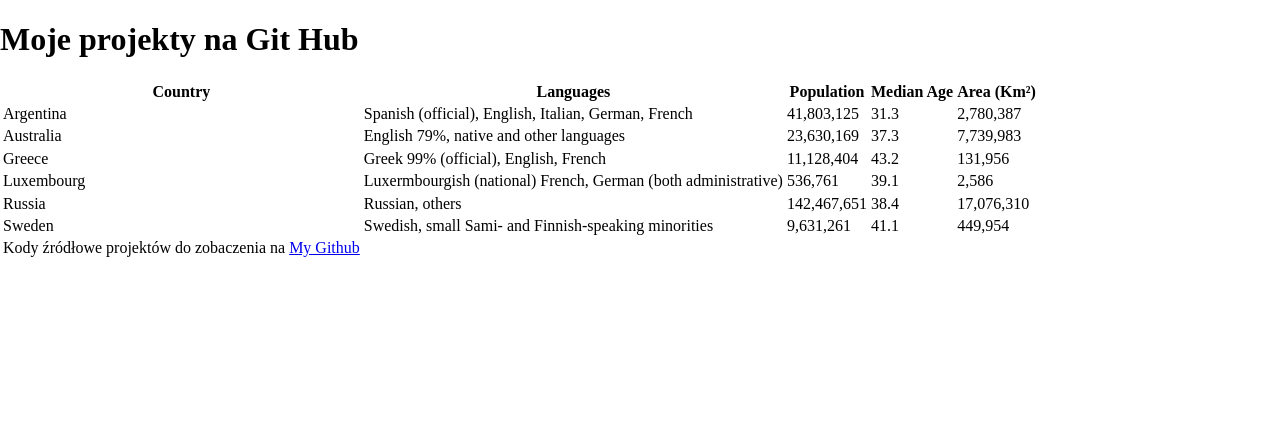
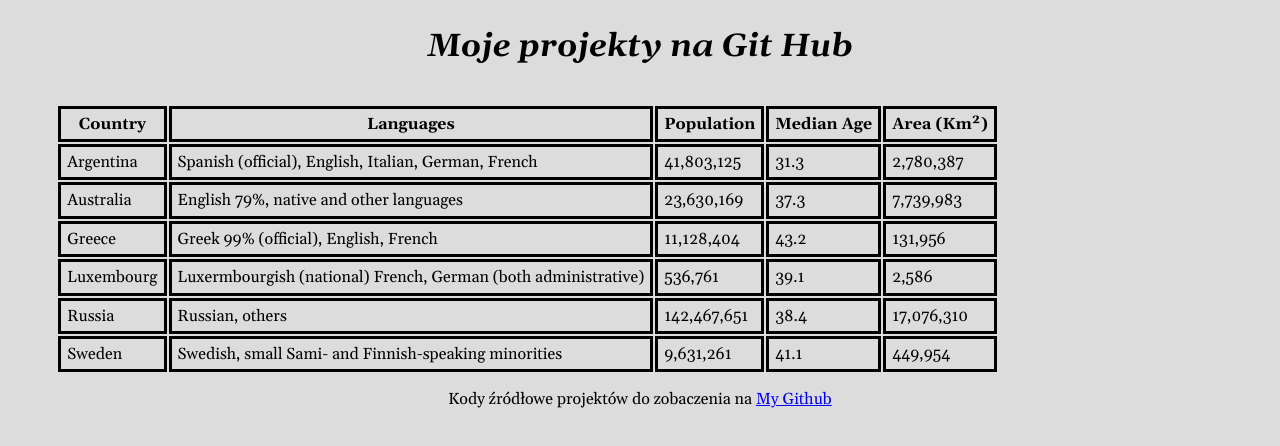
Before and after one commit to Dekstryn/MyGithubPortfolio, a website: page index.html in a window 1280 px wide. Drawn offline with nearby package versions, Linux system fonts and the light colour scheme.

Commit message:
Set page view

```diff
--- /dev/null
+++ b/components/_table.scss
@@ -0,0 +1,8 @@
+th, td {
+  border: solid;
+  margin: 2px auto;
+  padding: 6px;
+}
+.table__footer{
+  display: inline-block;
+}
--- a/index.html
+++ b/index.html
@@ -2,7 +2,8 @@
 <html lang="pl">
     <head>
         <link type="text/css" rel="stylesheet" href="css/style.css">
-        <link rel="icon" type="image/png" href="favicon_adnotio.png" />
+        <link rel="icon" type="image/png" href="img/favicon_adnotio.png" />
+        <link href="https://fonts.googleapis.com/css?family=Gelasio:400,400i,700,700i&display=swap&subset=latin-ext" rel="stylesheet">
 
         <meta charset="UTF-8" />
         <meta name="viewport" content="width=device-width, initial-scale=1.0" />
@@ -79,14 +80,9 @@
               <td>449,954</td>
             </tr>
           </tbody>
-          <tfoot>
-            <tr>
-              <td class="table__footer">Kody źródłowe projektów do zobaczenia na <a href="https://github.com/Dekstryn/" target="_blank">My Github</a></td>
-            </tr>
-          </tfoot>
       </table>
     </section>
     <section class="menu"></section>
-    <footer class="footer"></footer>
+    <footer class="footer"> Kody źródłowe projektów do zobaczenia na <a href="https://github.com/Dekstryn/" target="_blank">My Github</a></footer>
 
 </main>
--- a/layout/_grid.scss
+++ b/layout/_grid.scss
@@ -2,15 +2,21 @@ main{ display: grid;}
 main{ grid-template-areas: "header header header"
                      "content . menu"
                      "footer footer footer";}
+body{
+  background-color: gainsboro;
+}
 .header{
   grid-area: header;
+  margin: 8px auto;
 }
 .content{
   grid-area: content;
+  margin: 8px auto;
 }
 .menu{
   grid-area: menu;
 }
 .footer{
   grid-area: footer;
+  margin: 8px auto;
 }
--- a/sass/main.scss
+++ b/sass/main.scss
@@ -1,2 +1,4 @@
 @import "layout/normalize.scss";
 @import "layout/grid.scss";
+@import "components/table.scss";
+@import "typography/font.scss";
--- /dev/null
+++ b/typography/_font.scss
@@ -0,0 +1,7 @@
+main{
+  font-family: 'Gelasio', serif;
+}
+
+h1{
+  font-style: italic;
+}
```
Also changed, not shown: css/style.css, img/favicon_adnotio.png (added).
